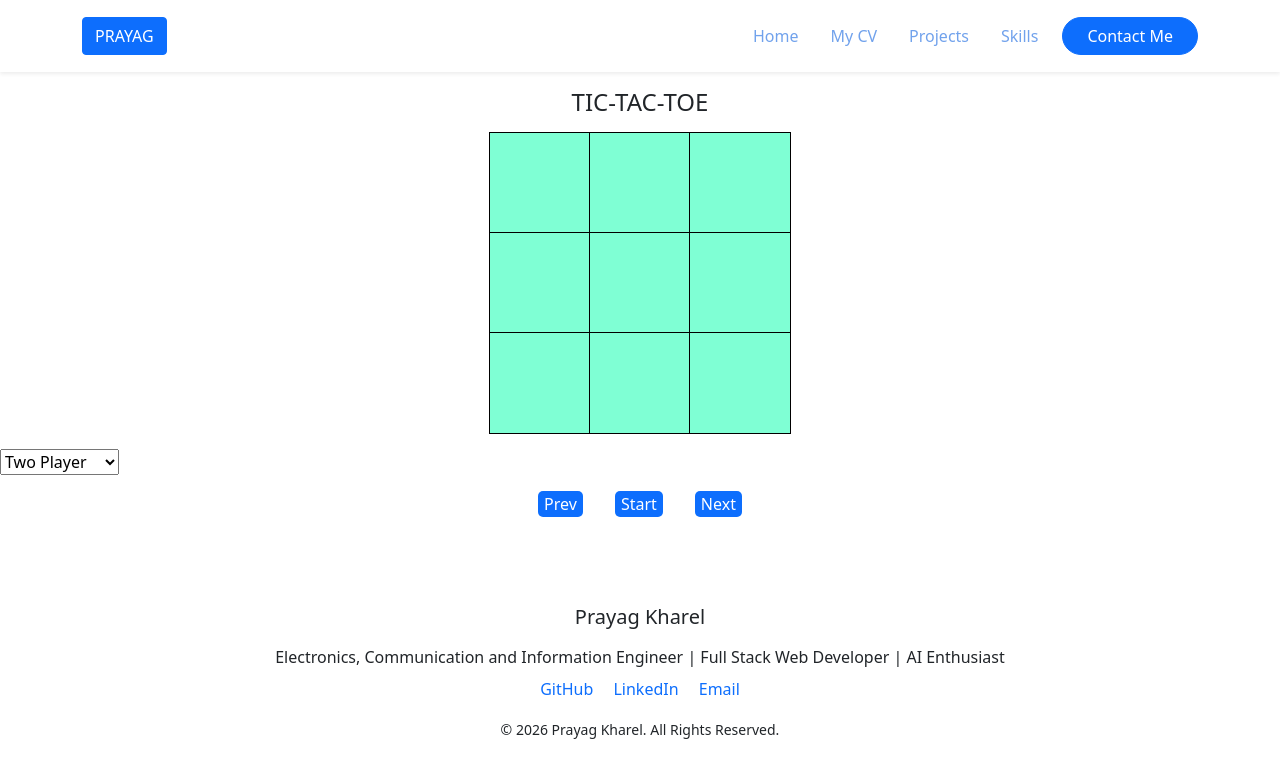
After one commit to prAyAgkhArel/My_Portfolio_Website, a Flask app: page /games in a window 1280 px wide. The commit adds this page. Shown: the top 773 px of the page. Run offline with Flask 3, Linux system fonts and the light colour scheme; some libraries are stand-ins or nearby versions.

Commit message:
tiktactoe

```diff
--- a/app/routes.py
+++ b/app/routes.py
@@ -20,6 +20,10 @@ def get_skills():
 @main_bp.route("/cv")
 def get_cv():
     return render_template("cv.html")
+
+@main_bp.route("/games")
+def get_game():
+    return render_template('games/game.html')
 
 @main_bp.route("/contact", methods=["GET", "POST"])
 def get_contact():
--- /dev/null
+++ b/app/static/css/game.css
@@ -0,0 +1,71 @@
+.game h1{
+    text-transform: uppercase;
+    font-size: 1.5rem;
+    margin-bottom: 1rem;
+}
+
+.game {
+    display: flex;
+    flex-direction: column;
+    align-items: center;
+    margin-top: 1rem;
+}
+
+.game-board{
+    display: grid;
+    grid-template-columns: repeat(3, 100px);
+    grid-template-rows: repeat(3, 100px);
+
+}
+.game-navigator{
+    display:flex;
+    align-items:center;
+    justify-content:center;
+}
+
+.cell {
+    outline: 1px solid black;
+    background-color: aquamarine;
+
+    display: flex;
+    justify-content: center;
+    align-items: center;
+
+    font-size: 3rem;
+    font-weight: bold;
+}
+
+.game-navigator button{
+
+  border-style:none;
+  color:white;
+  border-radius:5px;
+  background-color:#0d6efd;
+  margin: 1rem;
+
+
+
+}
+
+button:hover{
+    background-color:#042b65
+}
+
+.cell:hover{
+    cursor:pointer;
+}
+
+#game-result {
+    margin-top: 1rem;
+    font-size: 1.5rem;
+    text-align: center;
+}
+
+@media (max-width: 500px) {
+    .game-board {
+        grid-template-columns: repeat(3, 28vw);
+        grid-template-rows: repeat(3, 28vw);
+        width: 84vw;
+        height: 84vw;
+    }
+}
--- /dev/null
+++ b/app/static/js/game.js
@@ -0,0 +1,228 @@
+console.log("game.js loaded");
+
+const gameMode = document.querySelector("#game-mode");
+let mode = gameMode.value;
+
+let board = ["", "", "", "", "", "", "", "", ""];
+let gameover = false;
+
+
+
+let currentPlayer = "X";
+
+const cells = document.querySelectorAll(".cell");
+// Find an HTML element whose class is cell and store it in a variable called cell
+console.log(cells)
+
+const gameResult = document.querySelector("#game-result");
+console.log("gameResult:", gameResult);
+
+const restart = document.querySelector("#start-game")
+
+
+gameMode.addEventListener("change", function() {
+    console.log("Selected mode:", gameMode.value);
+});
+
+
+function hasWinner(player) {
+
+    const winningPatterns = [
+        [0, 1, 2],
+        [3, 4, 5],
+        [6, 7, 8],
+        [0, 3, 6],
+        [1, 4, 7],
+        [2, 5, 8],
+        [0, 4, 8],
+        [2, 4, 6]
+    ];
+
+    return winningPatterns.some(function(pattern) {
+
+        return (
+            board[pattern[0]] === player &&
+            board[pattern[1]] === player &&
+            board[pattern[2]] === player
+        );
+
+    });
+}
+
+function findWinningMove(player) {
+
+    for (let i = 0; i < board.length; i++) {
+
+        if (board[i] === "") {
+
+            board[i] = player;
+
+            if (hasWinner(player)) {
+                board[i] = "";
+                return i;
+            }
+
+            board[i] = "";
+        }
+    }
+
+    return -1;
+}
+
+
+
+function aiMove() {
+
+    // 1. Try to win
+    let winningMove = findWinningMove("O");
+
+    if (winningMove !== -1) {
+
+        board[winningMove] = "O";
+        cells[winningMove].textContent = "O";
+
+        return;
+    }
+
+
+    // 2. Try to block X
+    let blockingMove = findWinningMove("X");
+
+    if (blockingMove !== -1) {
+
+        board[blockingMove] = "O";
+        cells[blockingMove].textContent = "O";
+
+        return;
+    }
+
+
+    // 3. No winning or blocking move → random move
+
+    let emptyCells = [];
+
+    for (let i = 0; i < board.length; i++) {
+
+        if (board[i] === "") {
+            emptyCells.push(i);
+        }
+    }
+
+    let randomIndex =
+        Math.floor(Math.random() * emptyCells.length);
+
+    let move = emptyCells[randomIndex];
+
+    board[move] = "O";
+    cells[move].textContent = "O";
+}
+
+function startGame() {
+
+    board = ["", "", "", "", "", "", "", "", ""];
+
+    cells.forEach(function(cell) {
+        cell.textContent = "";
+    });
+
+    gameResult.textContent = "";
+
+    gameover = false;
+
+    currentPlayer = "X";
+}
+
+function checkwinner(board, winner){
+                       if (
+            (board[0] === board[1] && board[1] === board[2] && board[0] !== "") ||
+            (board[3] === board[4] && board[4] === board[5] && board[3] !== "") ||
+            (board[6] === board[7] && board[7] === board[8] && board[6] !== "") ||
+
+            (board[0] === board[3] && board[3] === board[6] && board[0] !== "") ||
+            (board[1] === board[4] && board[4] === board[7] && board[1] !== "") ||
+            (board[2] === board[5] && board[5] === board[8] && board[2] !== "") ||
+
+            (board[0] === board[4] && board[4] === board[8] && board[0] !== "") ||
+            (board[2] === board[4] && board[4] === board[6] && board[2] !== "")
+        ) {
+
+            console.log("Winner:", winner);
+            gameResult.textContent = (`${winner} is the winner`);
+            gameover = true;
+        }
+             //draw logic when board is full
+         else if (
+                 board.every(function (cell)
+                            {
+                                return cell !== "";
+                            }
+                            )
+                 )
+            {
+
+            console.log("Draw!");
+            gameResult.textContent = ("It's a draw!!");
+            gameover = true;
+
+             }
+
+}
+
+restart.addEventListener("click", startGame);
+
+// cells.addEventListener("click", function () {
+//     cell.textContent = "X";
+// });
+
+
+cells.forEach(function (cell, index) {
+
+    cell.addEventListener("click", function () {
+
+                if (!gameover && gameMode.value === "two-player" && cell.textContent === "") {
+
+
+                    cell.textContent = currentPlayer;
+                    board[index] = currentPlayer;
+
+                    //checking winner
+                    checkwinner(board, currentPlayer);
+                    if (!gameover){
+                            if (currentPlayer === "X") {
+                                currentPlayer = "O";
+                            } else {
+                                currentPlayer = "X";
+                            }
+                        }
+
+                }
+                else if (!gameover && gameMode.value === "single-player") {
+
+                        if (currentPlayer === "X") {
+
+                            cell.textContent = currentPlayer;
+                            board[index] = currentPlayer;
+
+                            checkwinner(board, currentPlayer);
+
+                            if (!gameover) {
+
+                                currentPlayer = "O";
+
+                                aiMove();
+
+                                checkwinner(board, currentPlayer);
+                                currentPlayer = 'X';
+                            }
+
+                    }
+                }
+
+            })
+
+    });
+
+
+
+
+//012, 345, 678, 036, 147, 258, 048, 246
--- a/app/templates/base.html
+++ b/app/templates/base.html
@@ -196,6 +196,8 @@
     <!-- Bootstrap JS -->
     <script src="https://cdn.jsdelivr.net/npm/bootstrap@5.1.3/dist/js/bootstrap.bundle.min.js"></script>
     <script src="https://kit.fontawesome.com/YOUR_KIT_CODE.js" crossorigin="anonymous"></script>
+    {% block page_js %}
+    {% endblock %}
 
 
 </body>
--- /dev/null
+++ b/app/templates/games/game.html
@@ -0,0 +1,54 @@
+{% extends "base.html" %}
+
+
+{% block page_css  %}
+<link rel="stylesheet" href="{{ url_for('static', filename='css/game.css') }}">
+{% endblock %}
+
+
+{% block content %}
+
+<div class="game-container">
+
+
+    <div class="game">
+        <h1>Tic-Tac-Toe</h1>
+
+        <div class="game-board">
+            <div class="cell"></div>
+            <div class="cell"></div>
+            <div class="cell"></div>
+
+            <div class="cell"></div>
+            <div class="cell"></div>
+            <div class="cell"></div>
+
+            <div class="cell"></div>
+            <div class="cell"></div>
+            <div class="cell"></div>
+        </div>
+    </div>
+
+    <div id="game-result"></div>
+
+    <div class="game-mode">
+     <select id="game-mode">
+        <option value="two-player">Two Player</option>
+        <option value="single-player">Single Player</option>
+    </select>
+    </div>
+
+    <div class="game-navigator">
+
+        <button id="previous">Prev</button>
+        <button id="start-game">Start</button>
+        <button id="next">Next</button>
+    </div>
+
+
+</div>
+{% endblock %}
+
+{% block page_js %}
+<script src="{{ url_for('static', filename='js/game.js') }}"></script>
+{% endblock %}
--- a/app/templates/index.html
+++ b/app/templates/index.html
@@ -51,6 +51,12 @@
                         Download CV
                     </a>
 
+                    <a href="{{ url_for('main.get_game') }} "
+
+                       class="btn btn-primary me-2">
+                        Game
+                    </a>
+
                 </div>
                 <div class="social-links mt-4 d-flex flex-wrap gap-3">
 
```
